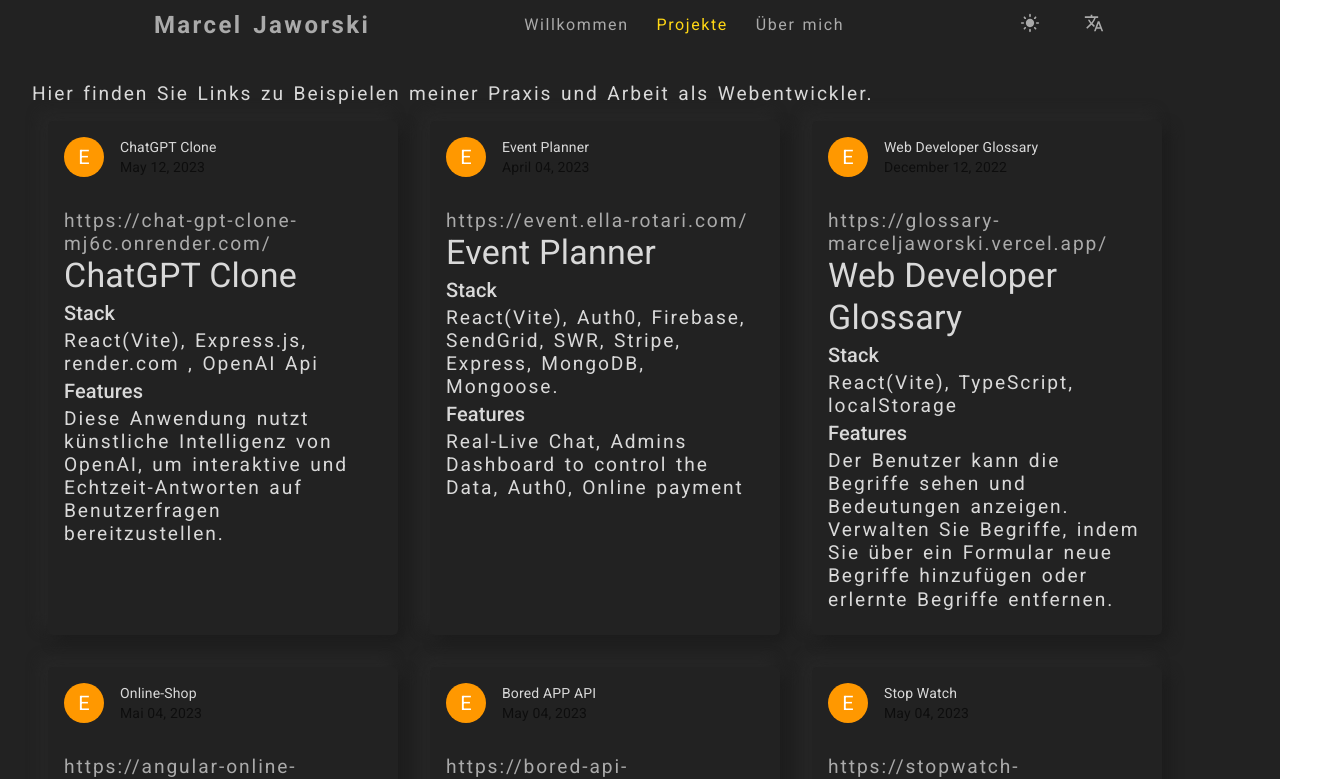
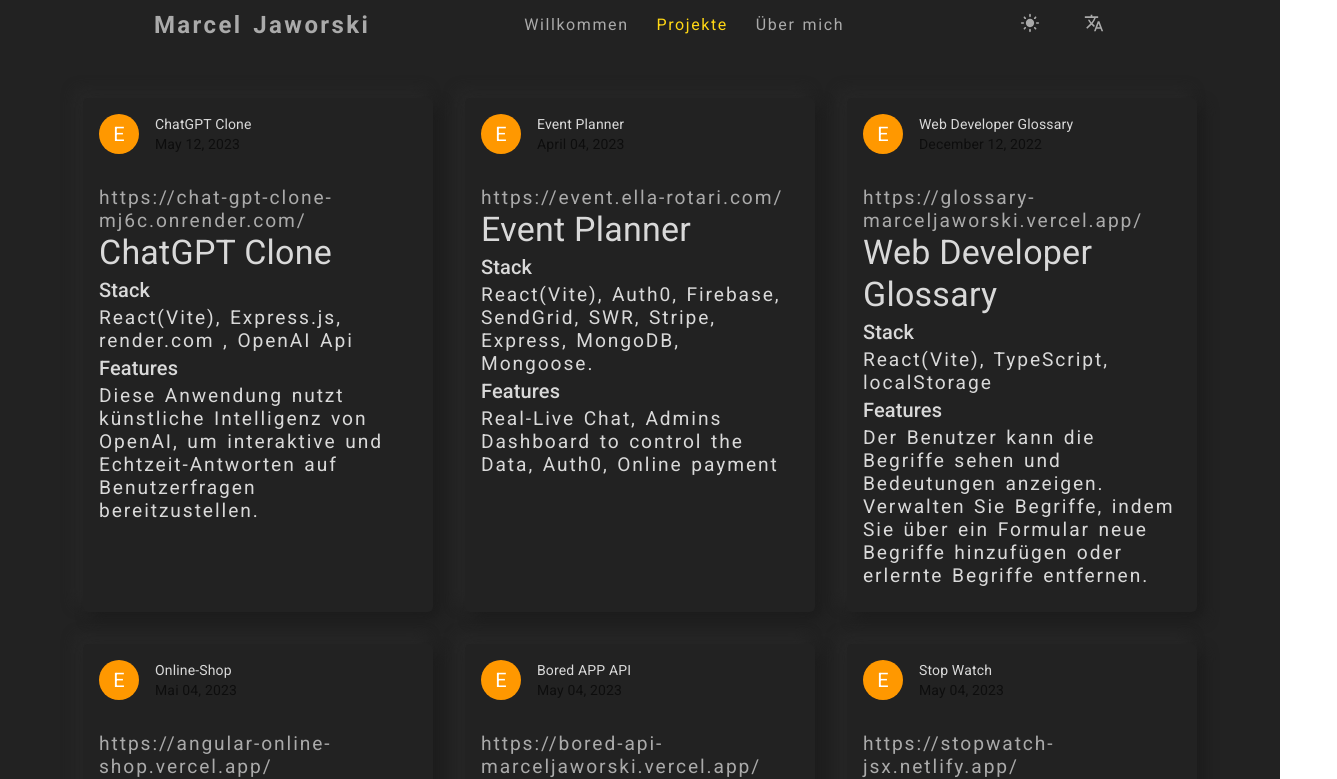
Before and after one commit to marceljaworski/portfolio, a React (Vite) app: page /projects in a window 1280 px wide. Shown: the top 779 px of the page, 1337 px wide, since content can reach past the window. Built offline with nearby package versions, Linux system fonts and the light colour scheme.

Commit message:
text-overflow hidden

```diff
--- a/src/pages/PageProjects.scss
+++ b/src/pages/PageProjects.scss
@@ -1,10 +1,16 @@
 
 .main-projects {
   display: flex;
+  justify-content: center;
   flex-wrap: wrap;
   .card {
     max-width: 350px;
     margin: 1rem;
     border-radius: 5px;
+    // white-space: nowrap;
+    overflow: hidden;
+    text-overflow: ellipsis;
+    // .card-link {
+    // }
   }
 }
--- a/src/pages/PageProjects.tsx
+++ b/src/pages/PageProjects.tsx
@@ -17,7 +17,7 @@ export const PageProjects = () => {
 	const { data } = useContext(AppContext);
 	return (
 		<div className="main main-projects">
-			<p>{data.pageProjects.paragraph}</p>
+			{/* <p>{data.pageProjects.paragraph}</p> */}
 				{data.pageProjects.projects.map((item: project) =>
 					<div className='card'>
 					<CardHeader
@@ -31,7 +31,7 @@ export const PageProjects = () => {
 
 					<CardContent>
 
-						 <a href={item.link} target="blank"><Typography>{item.link}</Typography></a>
+						 <a href={item.link} target="blank"><Typography className='card-link'>{item.link}</Typography></a>
 
 
 						<Typography variant='h4'>{item.title}</Typography>
```
Also changed, not shown: src/content/dataDE.json (+1 -1 lines).
